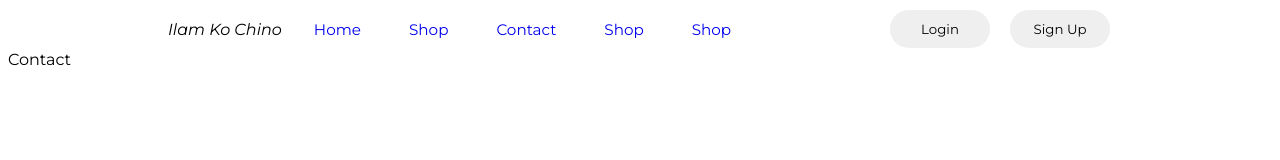
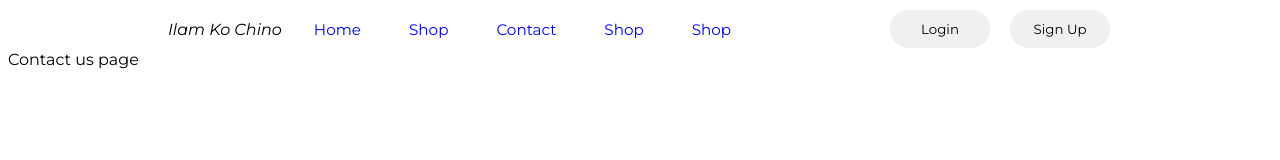
Before and after one commit to Pankaj-Gurung/IlamKoChino, a React (Vite) app in the folder client/: page /contact in a window 1280 px wide. Shown: the top 160 px of the page. Built offline with nearby package versions, Linux system fonts and the light colour scheme.

Commit message:
update: add contact page

```diff
--- a/client/src/pages/contact/contact.page.jsx
+++ b/client/src/pages/contact/contact.page.jsx
@@ -4,7 +4,7 @@ const Contact = () => {
   return (
     <>
     <div className='contact-container'>
-    Contact
+    Contact us page
     </div>
     </>
   )
```
